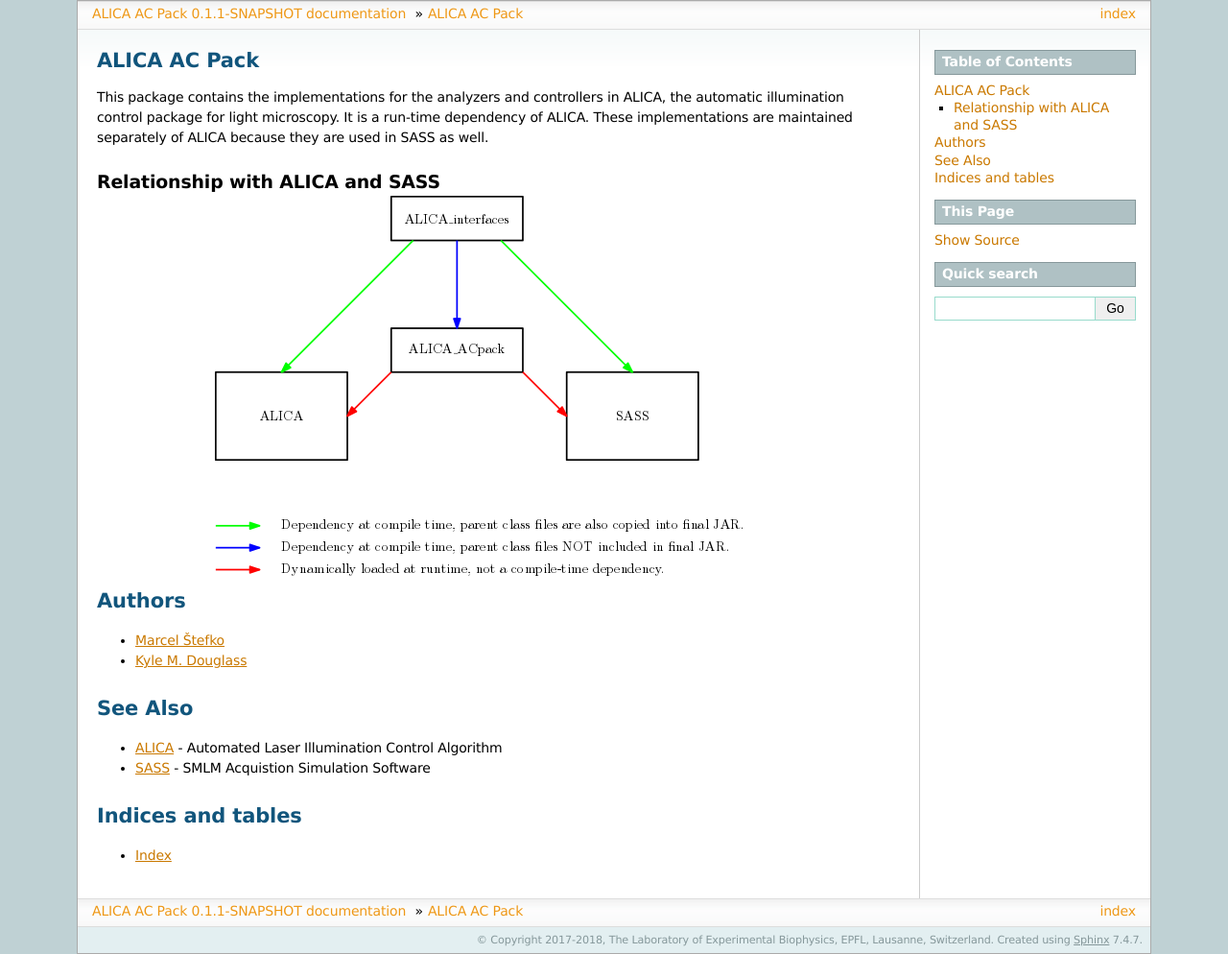
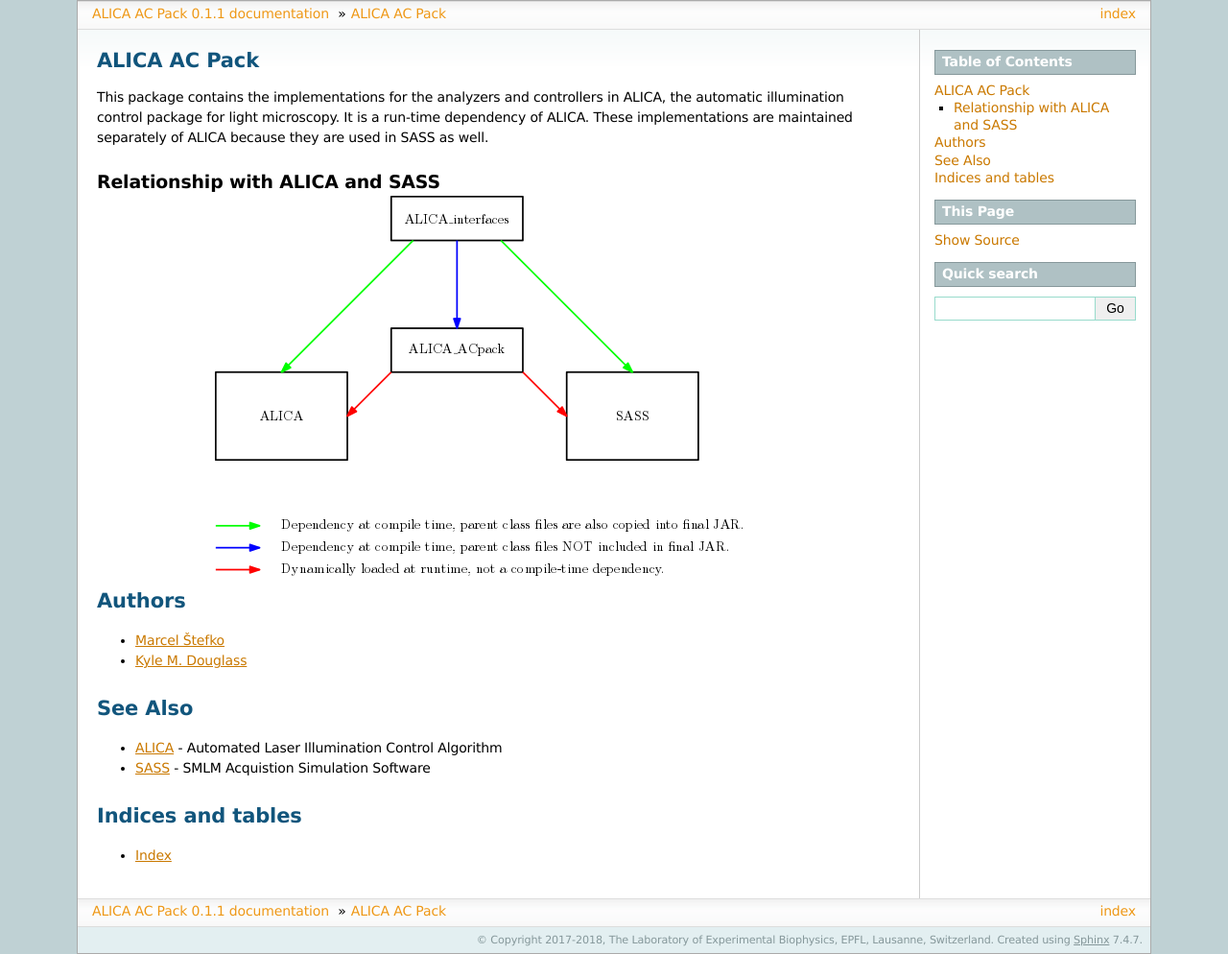
Before and after one commit to LEB-EPFL/ALICA_ACPack, a Sphinx documentation site: the page built from docs/index.rst, in a window 1280 px wide. Shown: the whole page at 96% size. Built offline with Sphinx 7.4.7, drawn with Linux system fonts in a browser that asks for light colours; pages that are not in the unit, such as notebooks, are missing from menus.

Commit message:
Bump patch version number.

```diff
--- a/docs/conf.py
+++ b/docs/conf.py
@@ -58,9 +58,9 @@
 # built documents.
 #
 # The short X.Y version.
-version = '0.1.1-SNAPSHOT'
+version = '0.1.1'
 # The full version, including alpha/beta/rc tags.
-release = '0.1.1-SNAPSHOT'
+release = '0.1.1'
 
 # The language for content autogenerated by Sphinx. Refer to documentation
 # for a list of supported languages.
--- a/pom.xml
+++ b/pom.xml
@@ -3,7 +3,7 @@
     <modelVersion>4.0.0</modelVersion>
     <groupId>ch.epfl.leb</groupId>
     <artifactId>ALICA_ACPack</artifactId>
-    <version>0.1.1-SNAPSHOT</version>
+    <version>0.1.1</version>
     <packaging>jar</packaging>
 
     <parent>
```
Also changed, not shown: CHANGELOG.md (+3 -2 lines).
